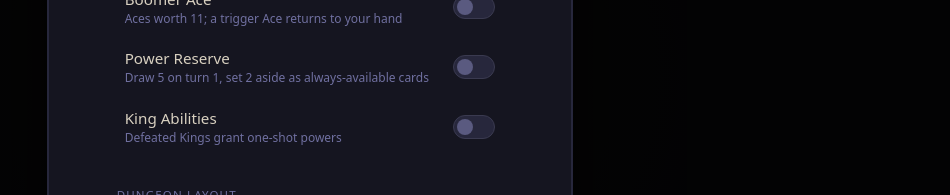
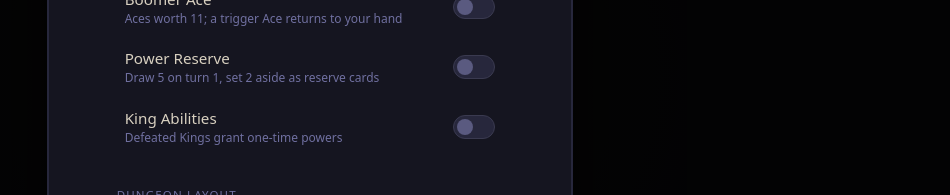
Before and after one commit to bradjbailey/cards, a React (Vite) app: page / in a window 1280 px wide. Both pictures are taken after a click on the button "New Game". Shown: the part 256-451 px from the top of the page, without its empty margins (330-1280 px from the left). Built offline with nearby package versions, Linux system fonts and the light colour scheme.

Commit message:
Wording change

```diff
--- a/src/components/NewGameModal.tsx
+++ b/src/components/NewGameModal.tsx
@@ -12,8 +12,8 @@ type BooleanSettingKey = 'boomersAce' | 'powerReserve' | 'kingAbilities'
 
 const SETTINGS_CONFIG: { key: BooleanSettingKey; label: string; desc: string }[] = [
   { key: 'boomersAce',    label: 'Boomer Ace',     desc: 'Aces worth 11; a trigger Ace returns to your hand' },
-  { key: 'powerReserve',  label: 'Power Reserve',  desc: 'Draw 5 on turn 1, set 2 aside as always-available cards' },
-  { key: 'kingAbilities', label: 'King Abilities', desc: 'Defeated Kings grant one-shot powers' },
+  { key: 'powerReserve',  label: 'Power Reserve',  desc: 'Draw 5 on turn 1, set 2 aside as reserve cards' },
+  { key: 'kingAbilities', label: 'King Abilities', desc: 'Defeated Kings grant one-time powers' },
 ]
 
 export function NewGameModal({ onStart, onCancel }: NewGameModalProps) {
```
